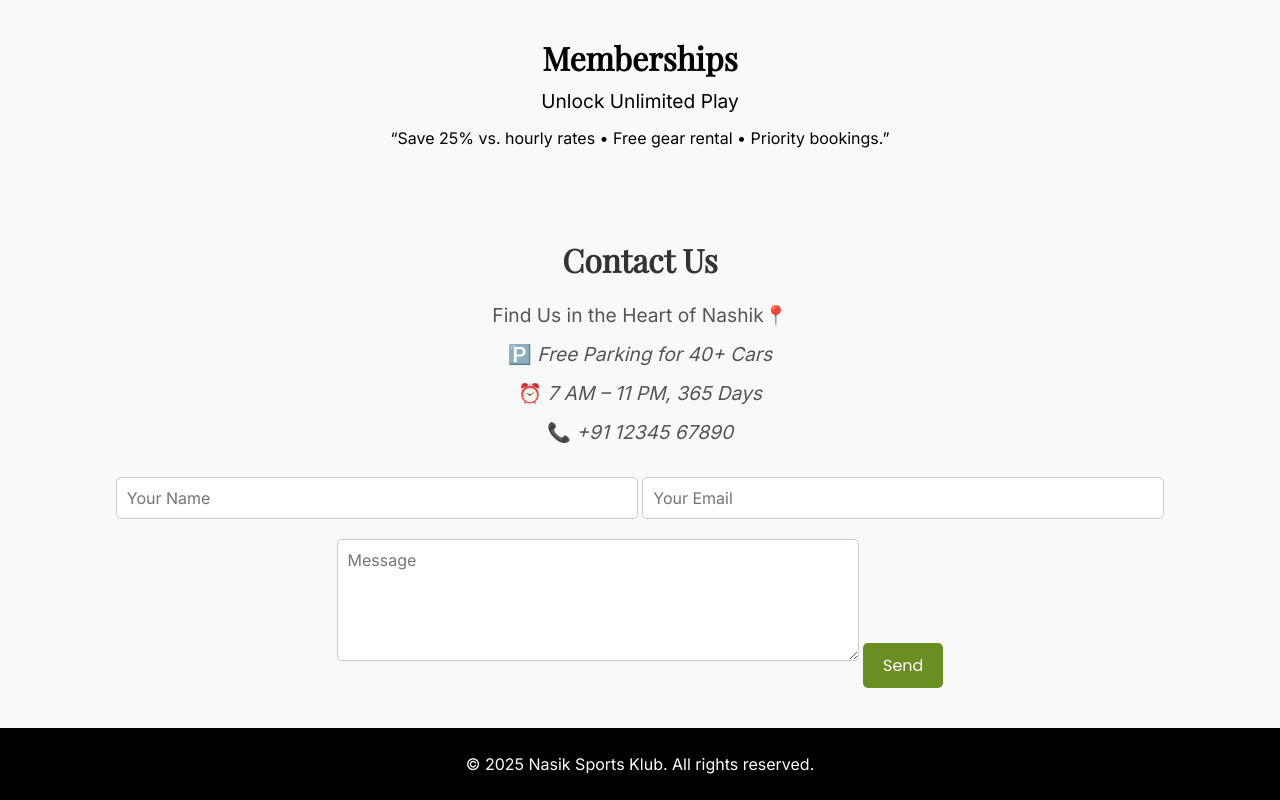
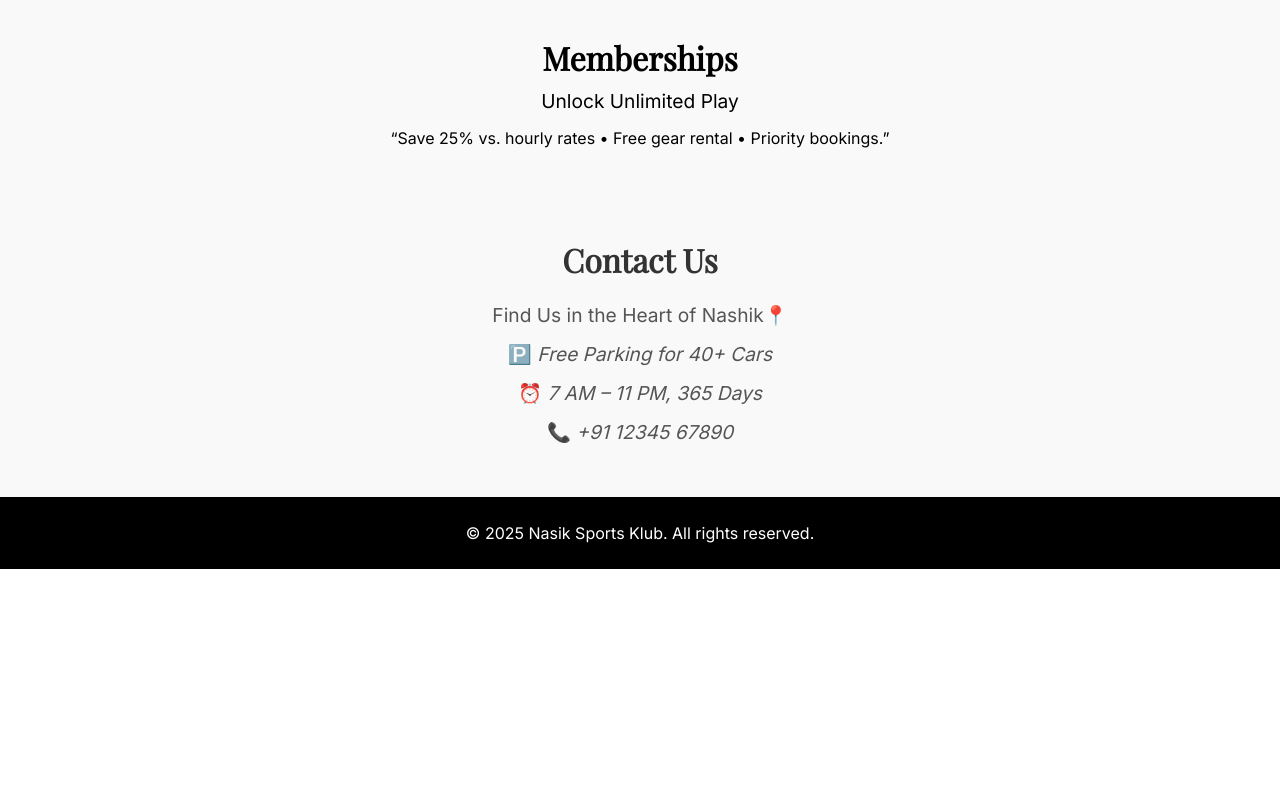
Before and after one commit to Hetal463/nashik-sports-klub, a plain HTML site: page docs/index.html in a window 1280 px wide. Shown: the part 876-1676 px from the top of the page. After the commit the page ends 1445 px from the top, so only its background shows below. Drawn offline with nearby package versions, Linux system fonts and the light colour scheme.

Commit message:
Update index.html

```diff
--- a/docs/index.html
+++ b/docs/index.html
@@ -67,12 +67,6 @@
     <p>🅿️ <em>Free Parking for 40+ Cars</em></p>
     <p>⏰ <em>7 AM – 11 PM, 365 Days</em></p>
     <p>📞 <em>+91 12345 67890</em></p>
-    <form>
-      <input type="text" placeholder="Your Name" required>
-      <input type="email" placeholder="Your Email" required>
-      <textarea placeholder="Message" required></textarea>
-      <button class="btn olive" type="submit">Send</button>
-    </form>
   </section>
 
   <footer>
```
